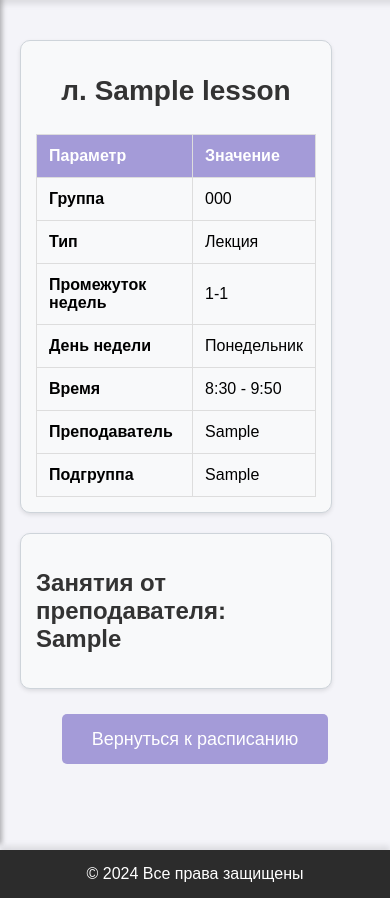
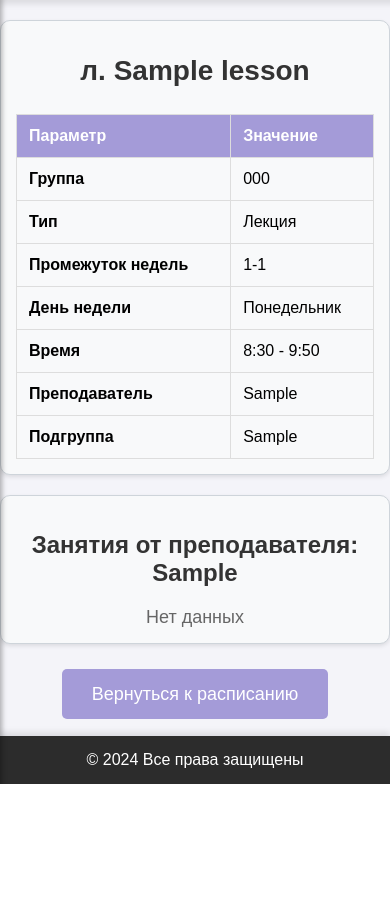
Before and after one commit to naitmag/django-schedule, a Django app: page /schedule/lesson/1 in a window 390 px wide. Shown: the part 60-958 px from the top of the page. After the commit the page ends 844 px from the top, so only its background shows below. Run offline with Django 5.2, Linux system fonts and the light colour scheme; tables that the repository leaves empty hold one stand-in row (values such as "Sample post"); parts of the project's set-up code (start-up, migrations or seed data) failed here and were passed over.

Commit message:
Lesson frontend improvements Mobile view fix

```diff
--- a/lessons/templates/lessons/lesson.html
+++ b/lessons/templates/lessons/lesson.html
@@ -5,7 +5,7 @@
 
 
 <!-- Основной блок с содержимым -->
-<div class="main-content">
+<div align="center" style="margin-top:60px;">
     <div class="lesson-card">
         <h1 class="lesson-title" align="center">{{ lesson.lesson_type }} {{ lesson.name }}</h1>
 
@@ -45,12 +45,15 @@
             </tr>
         </table>
     </div>
-
     <div class="lesson-card">
         <h2 class="suggestion-title">Занятия от преподавателя: {{lesson.teacher}}</h2>
+        {% if related_lessons %}
         {% for related_lesson in related_lessons%}
         <div class="suggestion-item"><a href="{% url "lessons:lesson" related_lesson.id%}">{{ related_lesson.lesson_type }} {{ related_lesson.name }} {{ related_lesson.group.number }}</a></div>
         {% endfor %}
+        {% else %}
+        <span class="main-description">Нет данных</span>
+        {% endif %}
     </div>
     <div style="padding: 20px;">
         <a class="main-button" style="background-color: var(--random-color);" href="{% url "lessons:schedule"%}">Вернуться к расписанию</a>
--- a/static/deps/css/styles.css
+++ b/static/deps/css/styles.css
@@ -124,12 +124,10 @@ nav ul {
     box-shadow: 0 4px 10px rgba(0, 0, 0, 0.1);
     margin: 20px auto;
     padding: 20px;
-    width: 80%;
-    text-align: left;
+    text-align: center;
 }
 
 .lesson-title {
-    white-space: nowrap;
     font-size: 28px;
     margin-bottom: 15px;
     color: #333;
@@ -180,6 +178,7 @@ hr {
 }
 
 .suggestion-item a {
+    color: #666;
     text-decoration: none;
 }
 
@@ -1231,6 +1230,13 @@ input[type="number"] {
         margin-bottom: 10px;
         /* Отступ снизу */
     }
+   .register-container {
+        width: 90%;
+        max-width: 400px;
+        margin: 0 auto; /* Центрирование по горизонтали */
+        padding: 20px; /* Немного внутреннего отступа */
+    }
+
 }
 
 /* Футер */
```
